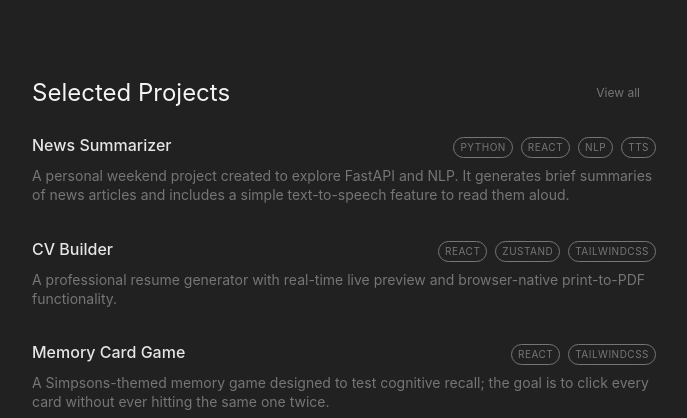
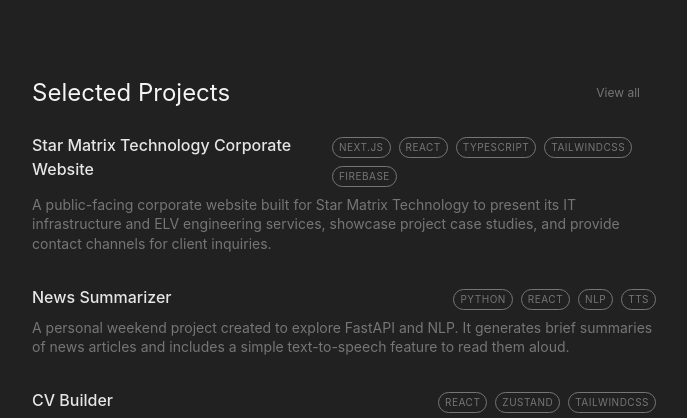
Before and after one commit to khantzawphyo/khantzawphyo.github.io, an Astro site: page / in a window 1280 px wide. Shown: the part 356-774 px from the top of the page, without its empty margins (296-983 px from the left). Built offline with nearby package versions, Linux system fonts and the light colour scheme; Astro itself is replaced by a stand-in of ours; some packages are replaced by stand-ins of ours; some icons are missing.

Commit message:
feat: update project list

```diff
--- a/src/data/data.js
+++ b/src/data/data.js
@@ -1,4 +1,12 @@
 export const projects = [
+  {
+    title: "Star Matrix Technology Corporate Website",
+    description:
+      "A public-facing corporate website built for Star Matrix Technology to present its IT infrastructure and ELV engineering services, showcase project case studies, and provide contact channels for client inquiries.",
+    github: "",
+    live: "https://starmatrix.web.app/",
+    tags: ["Next.js", "React", "TypeScript", "TailwindCSS", "Firebase"],
+  },
   {
     title: "News Summarizer",
     description:
```
